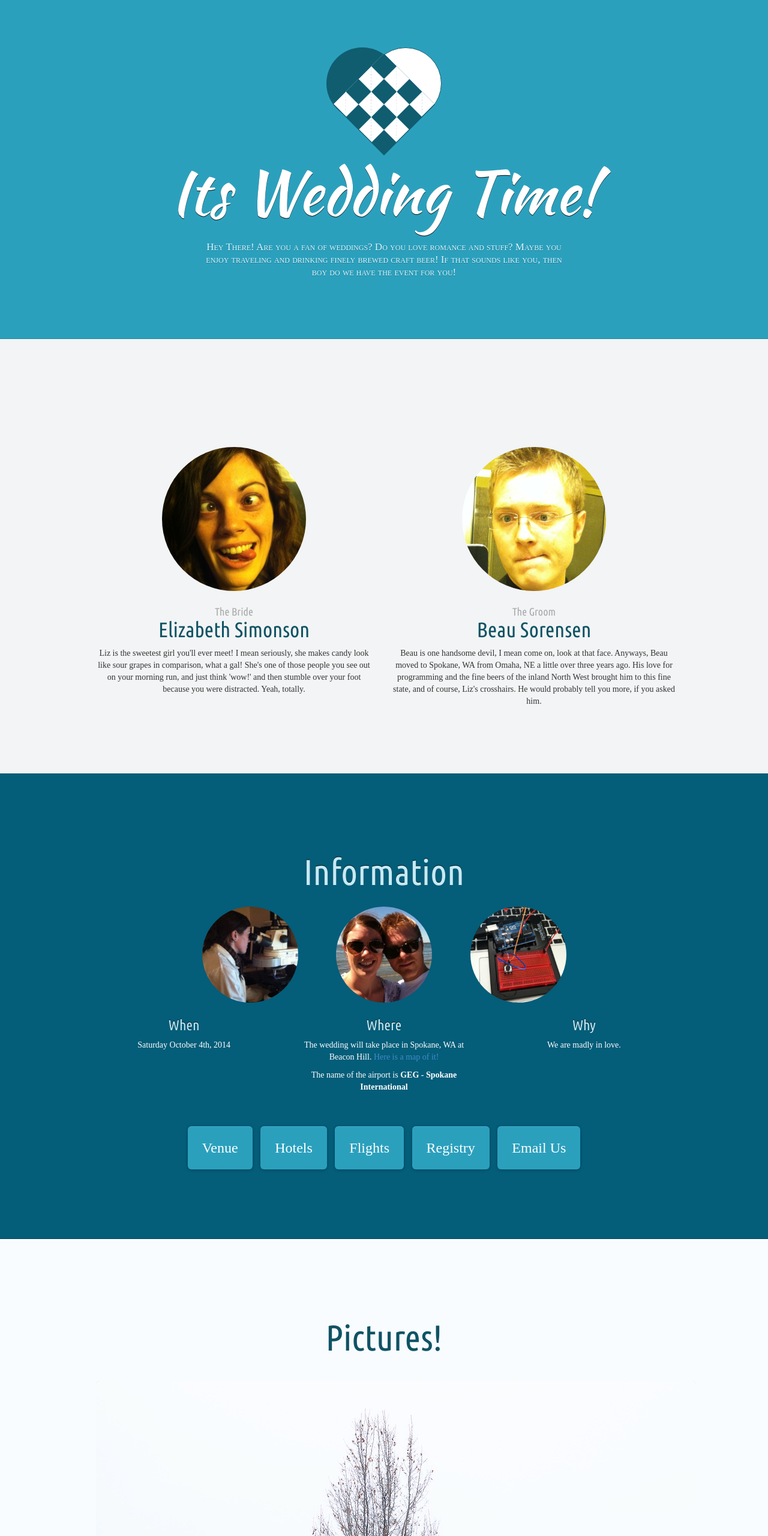
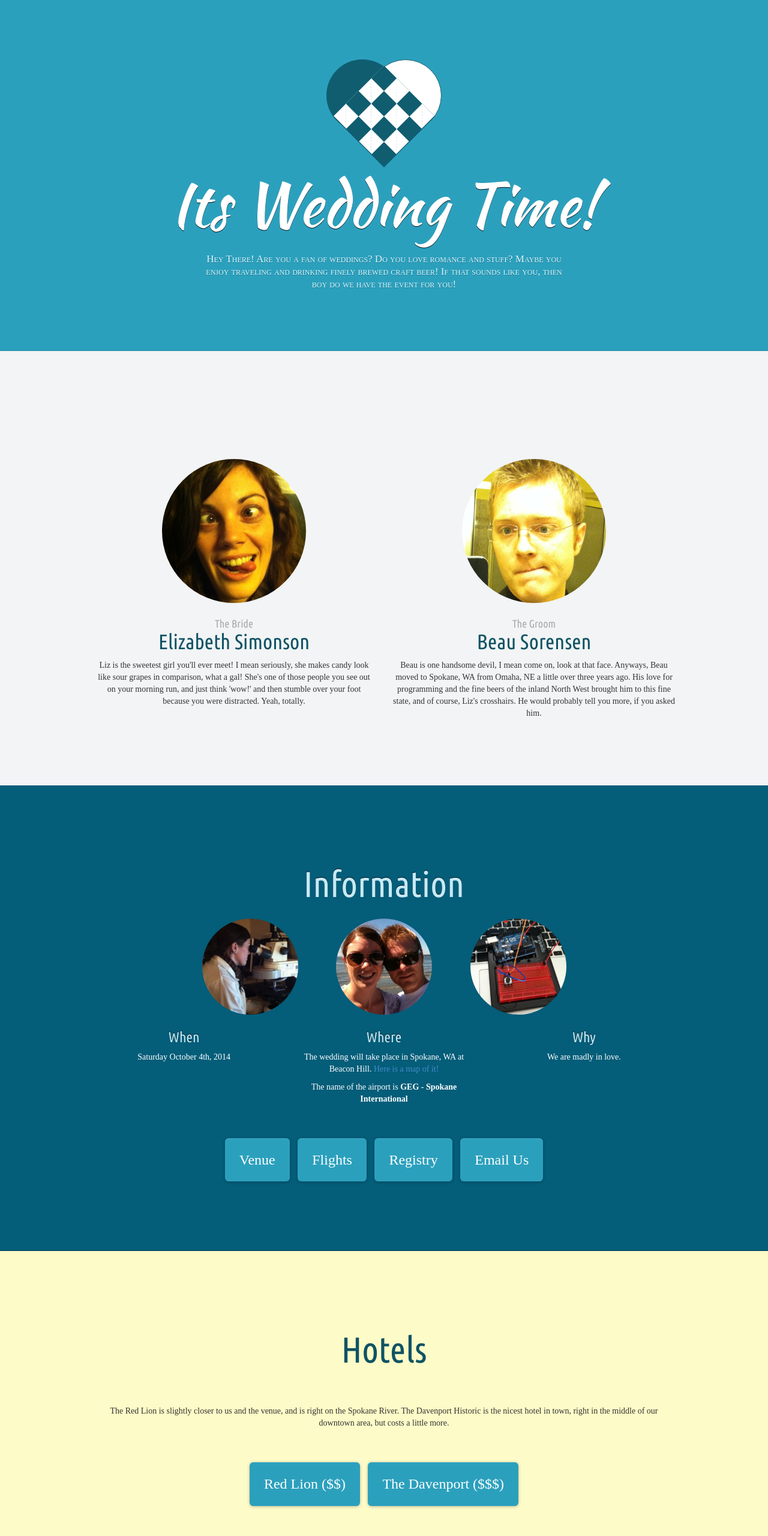
Before and after one commit to sorensen/lizandbeauswedding, a plain HTML site: page index.html in a window 1280 px wide. Shown: the top 2560 px of the page at 60% size. Drawn offline with Linux system fonts and the light colour scheme; a web font is replaced by a local one.

Commit message:
Adding hotel information

```diff
--- a/css/app.css
+++ b/css/app.css
@@ -41,7 +41,7 @@ h2 {
   }
 
 .section {
-  padding: 100px 0;
+  padding: 100px 20px;
 }
 #bio-wrapper   { background: #F2F4F5; }
 #info-wrapper  {
@@ -59,6 +59,10 @@ h2 {
   }
 #photo-wrapper {
   border-bottom: 1px solid #eee;
+}
+
+#hotel-wrapper {
+  background: #FDFBC7;
 }
 
 #bios {
@@ -130,10 +134,10 @@ h2 {
   /*border-right: 1px solid;*/
   /*border-bottom: 1px solid;*/
 }
-.footer:hover #small-heart {
+#footer-wrapper:hover #small-heart {
   opacity: 1;
 }
-.footer {
+#footer-wrapper {
   text-align: center;
   position: relative;
 }
@@ -167,27 +171,30 @@ h2 {
       font-family: "Antic Slab";
       color: #666;
     }*/
-  .footer h5 {
+  #footer-wrapper h5 {
     font-size: 17px;
     color: #aaa;
+  }
+  @media (max-width: 500px) {
+    .footer-left,
+    .footer-right {
+      display: none;
+    }
   }
 
 /* ==========================================================================
    Jumbotron
    ========================================================================== */
 
-.jumbotron {
-  margin: 80px 0;
+#header-wrapper {
   text-align: center;
-  background: none;
-
 }
-  .jumbotron h1 {
+  #header-wrapper h1 {
     font-size: 100px;
     line-height: 1;
     font-family: "Kaushan Script";
   }
-  .jumbotron .quote {
+  #header-wrapper .quote {
     font-size: 17px;
     line-height: 1.25;
     max-width: 600px;
@@ -196,7 +203,7 @@ h2 {
     text-align: center;
     font-variant: small-caps;
   }
-  .jumbotron .btn {
+  #header-wrapper .btn {
     font-size: 21px;
     padding: 14px 24px;
   }
@@ -205,26 +212,26 @@ h2 {
    Red Theme
    ========================================================================== */
 /*
-.jumbotron {
+#header-wrapper {
   background: none;
   color: #420707;
   text-shadow: 0 -1px 0 rgba(255, 255, 255, 0.7);
   border: 0;
 }
-  .jumbotron h1 {
+  #header-wrapper h1 {
     text-shadow: none;
     color: #270000;
   }
-  body .jumbotron .heart .heart-content,
-  .jumbotron .heart-left {
+  body #header-wrapper .heart .heart-content,
+  #header-wrapper .heart-left {
     background-color: #900;
     border-color: #900;
   }
-  .jumbotron .quote {
+  #header-wrapper .quote {
     text-shadow: none;
     color: #777;
   }
-  .jumbotron .heart-right {
+  #header-wrapper .heart-right {
     border-color: #900;
   }
 
@@ -253,18 +260,17 @@ h1, h2, h3, h4, h5, h6 {
 
 body {
   background-color: #F8FCFF;
+  overflow-x: hidden;
 }
-.jumbotron {
+#header-wrapper {
   background: #2BA0BD;
-  margin: -20px -15px 0;
   border-bottom: 1px solid #2387A0;
-  padding: 100px 40px;
 }
-  .jumbotron h1 {
+  #header-wrapper h1 {
     text-shadow: 0 1px 0 rgba(0, 0, 0, 0.9);
     color: #FFF;
   }
-  .jumbotron .quote {
+  #header-wrapper .quote {
     text-shadow: 0 1px 0 rgba(0, 0, 0, 0.3);
     color: #DBF8FF;
   }
@@ -280,19 +286,19 @@ body {
 h1, h2, h3, h4, h5, h6 {
   color: #0F5364;
 }
-.footer {
+#footer-wrapper {
   background-color: #105D72;
   border-top: 1px solid #105D70;
 }
-  .footer .heart .heart-content,
-  .footer .heart .heart-left {
+  #footer-wrapper .heart .heart-content,
+  #footer-wrapper .heart .heart-left {
     background-color: #2BA0BD;
     border-color: #2BA0BD;
   }
   footer .heart .heart-right {
     border-color: #2BA0BD;
   }
-  .footer h5 {
+  #footer-wrapper h5 {
     color: #96BAC4;
   }
 .btn-primary {
--- a/index.html
+++ b/index.html
@@ -32,8 +32,9 @@
     <!--
       Header
     -->
-    <div class="container-fluid">
-      <div class="jumbotron">
+    <div id='header-wrapper' class='section'>
+      <div class="container">
+        <div class="">
 
           <div class='lead'>
             <div id='heart' class='heart'>
@@ -49,6 +50,7 @@
             Hey There! Are you a fan of weddings? Do you love romance and stuff?
             Maybe you enjoy traveling and drinking finely brewed craft beer!
             If that sounds like you, then boy do we have the event for you!
+          </div>
         </div>
       </div>
     </div>
@@ -129,10 +131,33 @@
           <div class="col-md-12 info-buttons">
             <p>
               <a target="_blank" class="btn btn-hero btn-primary" href="http://beaconhillevents.com/">Venue</a>
-              <a target="_blank" class="btn btn-hero btn-primary" href="http://www.hipmunk.com/hotels/Spokane-WA#!dates=Oct03,Oct05">Hotels</a>
               <a target="_blank" class="btn btn-hero btn-primary" href="http://www.hipmunk.com/flights-search">Flights</a>
               <a target="_blank" class="btn btn-hero btn-primary" href="http://www.amazon.com/gp/registry/wedding/3L8KMJQFE50JS/ref=cm_sw_em_r_wrl_6xustb1Z2NZ65_wb">Registry</a>
               <a class="btn btn-hero btn-primary" href="mailto:liz_simonson@mac.com?subject=About The Wedding">Email Us</a>
+            </p>
+          </div>
+        </div>
+      </div>
+    </div>
+
+    <div id='hotel-wrapper' class='section'>
+      <div class='container'>
+        <!--
+          Information
+        -->
+        <h2 class="section-title">Hotels</h2>
+        <div class="row">
+          <div class="col-md-12 info-buttons">
+            <p>
+                The Red Lion is slightly closer to us and the venue, and is right on the Spokane River.
+                The Davenport Historic is the nicest hotel in town, right in the middle of our downtown
+                area, but costs a little more.
+            </p>
+          </div>
+          <div class="col-md-12 info-buttons">
+            <p>
+              <a target="_blank" class="btn btn-hero btn-primary" href="http://www.redlion.com/riverinn">Red Lion ($$)</a>
+              <a target="_blank" class="btn btn-hero btn-primary" href="http://www.davenporthotelcollection.com">The Davenport ($$$)</a>
             </p>
           </div>
         </div>
@@ -173,7 +198,8 @@
     <!--
       Footer
     -->
-    <div class='footer section container-fluid'>
+    <div id='footer-wrapper' class='section'>
+      <div class='container'>
         <div class="row">
           <div class="footer-left">Liz Simonson</div>
 
@@ -184,6 +210,7 @@
           </div>
 
           <div class="footer-right">Beau Sorensen</div>
+        </div>
       </div>
     </div>
 
```
Also changed, not shown: css/app.min.css. Lines whose indentation alone changed are shown as unchanged.
